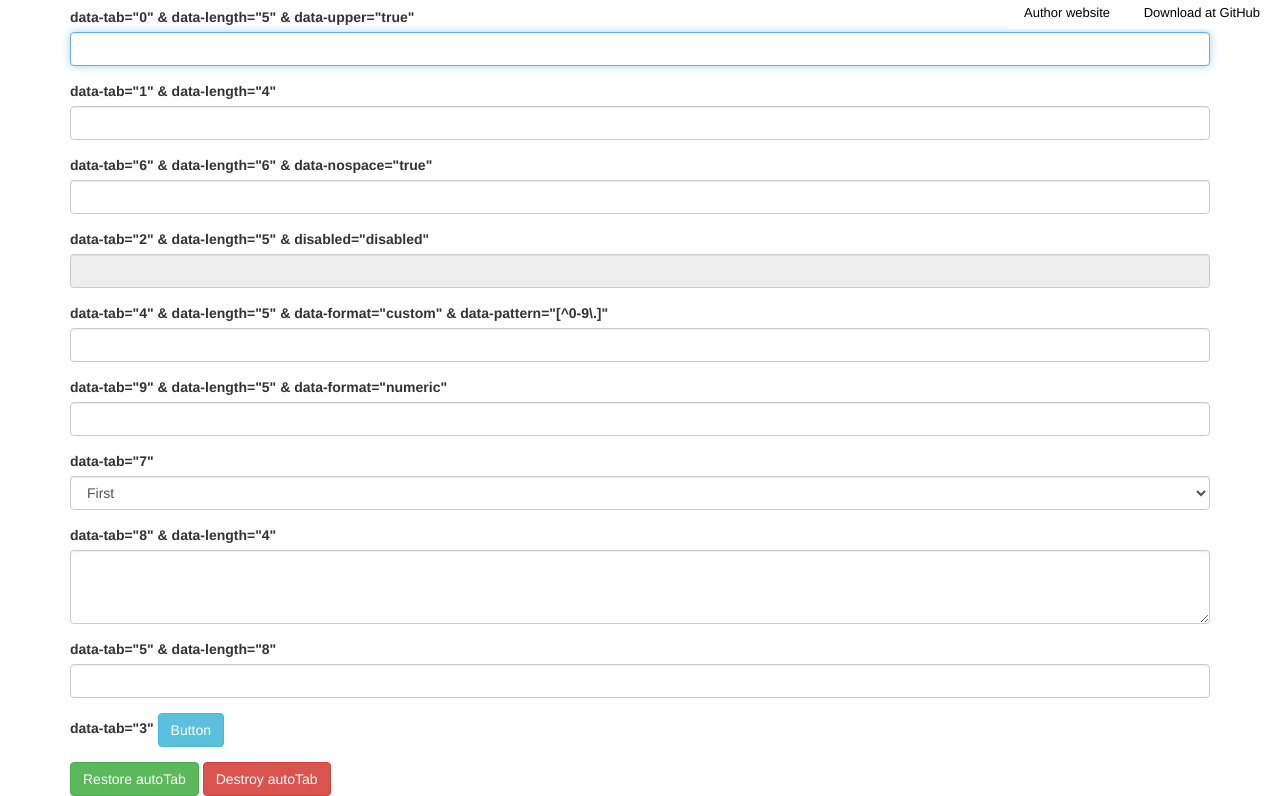
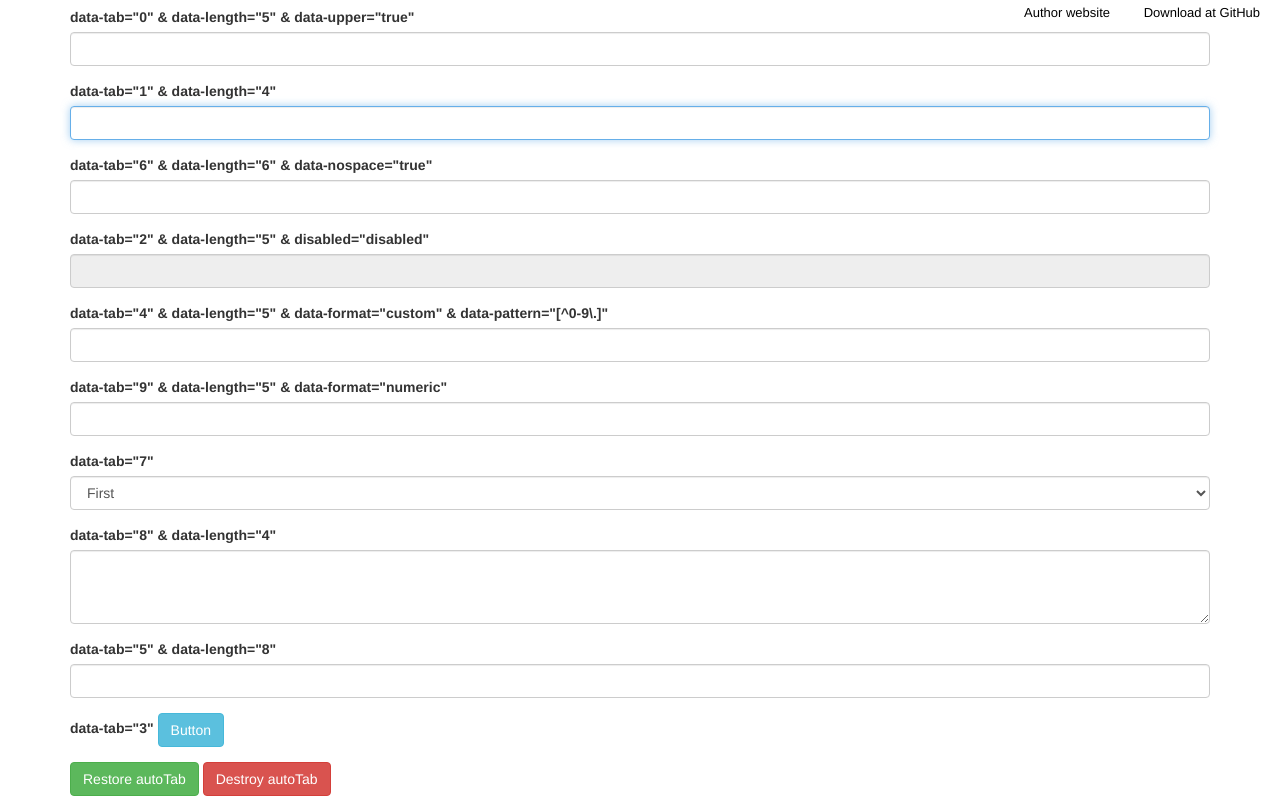
Before and after one commit to djhvscf/autoTab, a website: page index.html in a window 1280 px wide. Both pictures are taken after a click on the button "Restore autoTab". Shown: the part 63-859 px from the top of the page. Drawn offline with nearby package versions, Linux system fonts and the light colour scheme.

Commit message:
Improve the focus function

```diff
--- a/index.html
+++ b/index.html
@@ -91,7 +91,7 @@
 		<script>
 			var autoTab;
 	        (function() {
-				autoTab = new autoTab({autoFocus: true, onComplete: oncomp, cleanValuesOnRestart: true});
+				autoTab = new autoTab({autoFocus: 1, onComplete: oncomp, cleanValuesOnRestart: true});
 			})();
 
 			function destroy() {
@@ -115,7 +115,7 @@
 			}
 
 			function oncomp() {
-				console.log('competed');
+				console.log('completed');
 			}
 
         </script>
--- a/src/autoTab.js
+++ b/src/autoTab.js
@@ -204,7 +204,7 @@
 	 */
 	function isValidParameters( params ) {
 		var errorMessage = '';
-		if ( typeof params.autoFocus !== 'boolean' && typeof params.autoFocus !== 'undefined' ) {
+		if ( typeof params.autoFocus !== 'boolean' && typeof params.autoFocus !== 'undefined' && typeof params.autoFocus !== 'number' ) {
 			errorMessage = 'Error. You must pass a boolean in the autofocus parameter';
 		}
 
@@ -264,7 +264,7 @@
 			if ( totalElements === elements.length  ) {
 				window.autoTab.options.onComplete.call();
 				if ( window.autoTab.options.recursive ) {
-					searchElement( 0 ).focus();
+					focus( { autoFocus: window.autoTab.options.autoFocus } );
 				}
 			}
 			return;
@@ -279,7 +279,7 @@
 				range.moveEnd( 'character', end );
 				range.select();
 			}
-			nextElement.focus();
+			focus( { element: nextElement } );
 		}
 	}
 
@@ -401,6 +401,21 @@
 	}
 
 	/**
+	 * Sets the focus on the element passed by parameter
+	 * @param {Object} params
+	 */
+	function focus( params ) {
+		if ( params.element !== undefined && params.element !== null ) {
+			params.element.focus();
+			return;
+		} else {
+			if ( params.autoFocus !== false ) {
+				searchElement ( params.autoFocus === true ? 0 : params.autoFocus ).focus();
+			}
+		}
+	}
+
+	/**
 	 * autoTab class
 	 * @param {Object} options
 	 */
@@ -453,9 +468,8 @@
 				}
 			} );
 
-			if ( this.options.autoFocus ) {
-				searchElement( 0 ).focus();
-			}
+			focus( { autoFocus: this.options.autoFocus } );
+
 		} catch ( ex ) {
 			error( ex );
 		}
@@ -484,7 +498,7 @@
 				cleanValues();
 			}
 		} else {
-			searchElement( 0 ).focus();
+			focus( { autoFocus: this.options.autoFocus } );
 		}
 	}
 
```
Also changed, not shown: CHANGELOG.md, README.md.
